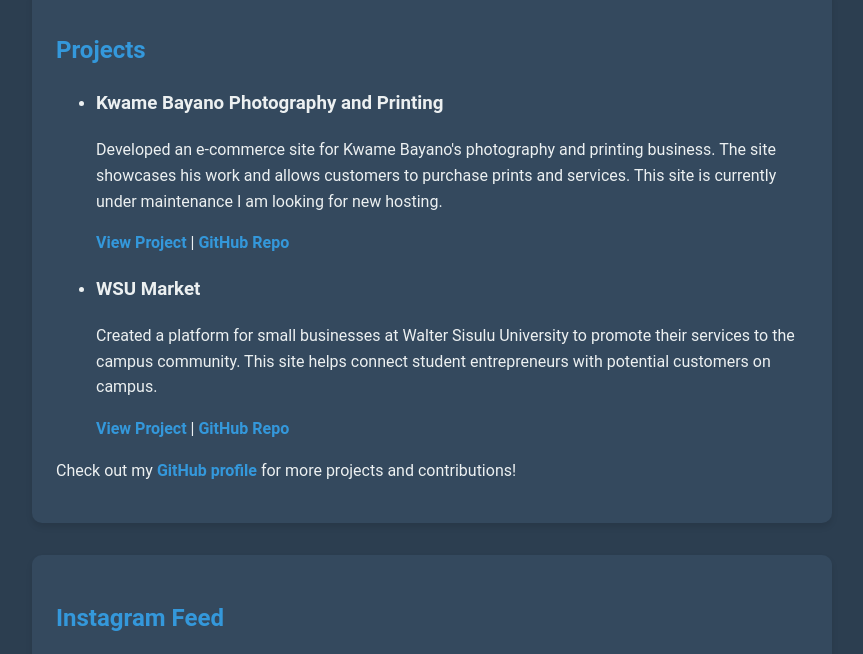
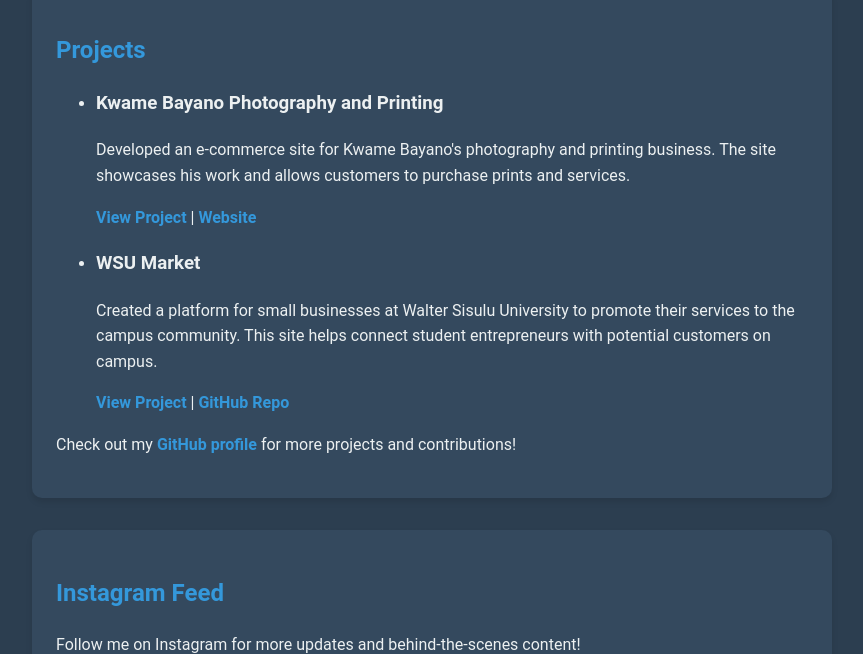
Before and after one commit to Sambest360/sambest360.site, a plain HTML site: page index.html in a window 1280 px wide. Shown: the part 10360-11014 px from the top of the page, without its empty margins (208-1071 px from the left). Drawn offline with Linux system fonts and the light colour scheme.

Commit message:
index.html

```diff
--- a/index.html
+++ b/index.html
@@ -461,8 +461,8 @@
             <ul>
                 <li>
                     <h3>Kwame Bayano Photography and Printing</h3>
-                    <p>Developed an e-commerce site for Kwame Bayano's photography and printing business. The site showcases his work and allows customers to purchase prints and services. This site is currently under maintenance I am looking for new hosting.</p>
-                    <p><a href="https://sambest360.github.io/KwameBayano/" target="_blank" rel="noopener noreferrer" style="color: #3498db; text-decoration: none; font-weight: bold;">View Project</a> | <a href="https://github.com/Sambest360/KwameBayano" target="_blank" rel="noopener noreferrer" style="color: #3498db; text-decoration: none; font-weight: bold;">GitHub Repo</a></p>
+                    <p>Developed an e-commerce site for Kwame Bayano's photography and printing business. The site showcases his work and allows customers to purchase prints and services.</p>
+                    <p><a href="https://kwamebayanoservices.co.za/" target="_blank" rel="noopener noreferrer" style="color: #3498db; text-decoration: none; font-weight: bold;">View Project</a> | <a href="https://github.com/Sambest360/KwameBayano" target="_blank" rel="noopener noreferrer" style="color: #3498db; text-decoration: none; font-weight: bold;">Website</a></p>
                 </li>
                 <li>
                     <h3>WSU Market</h3>
```
